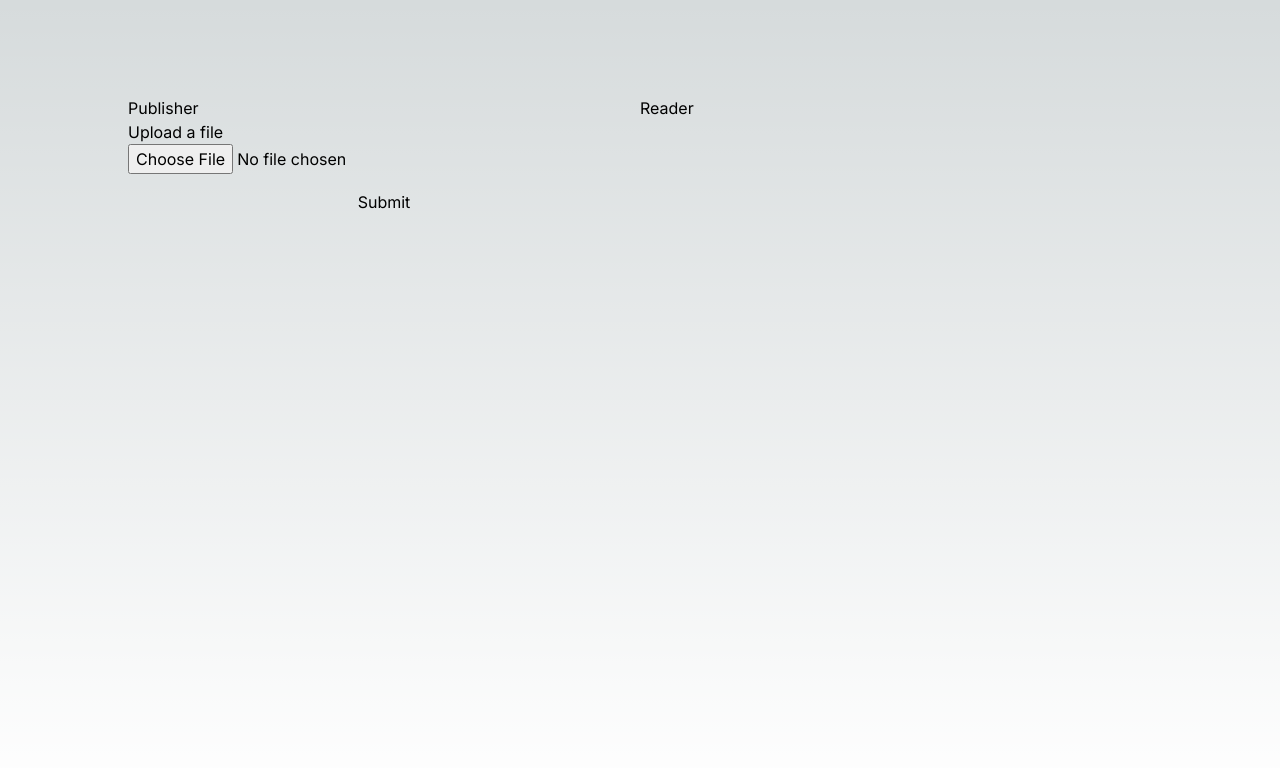
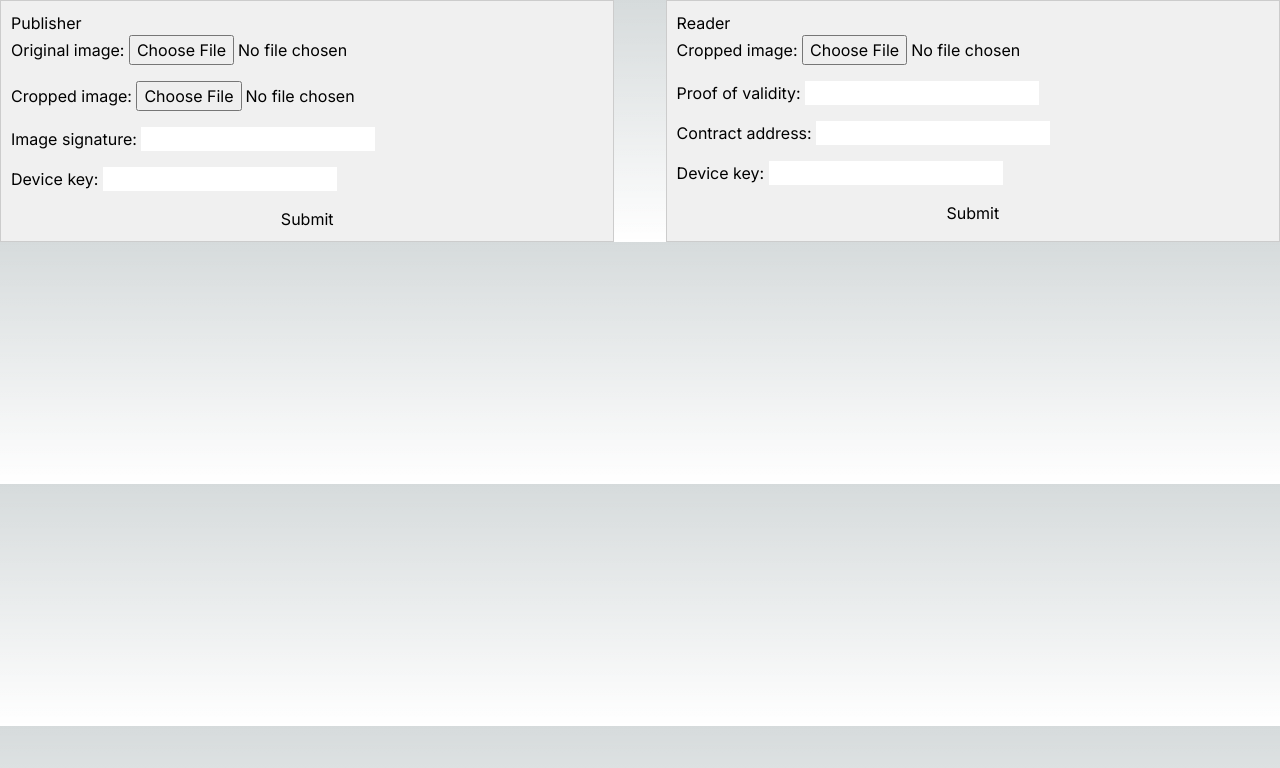
Before and after one commit to brweisz/verify-trimmed-image, a Next.js app in the folder trimmed-image-ui/: page / in a window 1280 px wide. Shown: the top 768 px of the page. Built offline with nearby package versions, Linux system fonts and the light colour scheme.

Commit message:
emprolije las columnas y arme formularios

```diff
--- a/trimmed-image-ui/src/app/page.tsx
+++ b/trimmed-image-ui/src/app/page.tsx
@@ -1,13 +1,49 @@
 import Image from "next/image";
+import styles from '../styles/Home.module.css'
+import {handlePublisherForm, handleReaderForm} from "./server"
 
-import {uploadFile} from "./server"
+export function PublisherForm() {
+  return (
+    <form action={handlePublisherForm} className="flex flex-col gap-4">
+      <label>
+        <span>Original image: </span>
+        <input type="file" name="original" />
+      </label>
+      <label>
+        <span>Cropped image: </span>
+        <input type="file" name="cropped" />
+      </label>
+      <label>
+        <span>Image signature: </span>
+        <input type="text" name="signature" />
+      </label>
+      <label>
+        <span>Device key: </span>
+        <input type="text" name="key" />
+      </label>
+      <button type="submit">Submit</button>
+    </form>
+  );
+}
 
-export function UploadForm() {
+export function ReaderForm() {
   return (
-    <form action={uploadFile} className="flex flex-col gap-4">
+    <form action={handleReaderForm} className="flex flex-col gap-4">
       <label>
-        <span>Upload a file</span><br/>
-        <input type="file" name="file" />
+        <span>Cropped image: </span>
+        <input type="file" name="cropped" />
+      </label>
+      <label>
+        <span>Proof of validity: </span>
+        <input type="text" name="proof" />
+      </label>
+      <label>
+        <span>Contract address: </span>
+        <input type="text" name="address" />
+      </label>
+      <label>
+        <span>Device key: </span>
+        <input type="text" name="key" />
       </label>
       <button type="submit">Submit</button>
     </form>
@@ -16,48 +52,14 @@ export function UploadForm() {
 
 export default function Home() {
   return (
-    <main className="flex min-h-screen flex-col items-center justify-between p-24">
-      <div className="mb-32 grid text-center lg:mb-0 lg:w-full lg:max-w-5xl lg:grid-cols-2 lg:text-left">
-        <div className="Columna1">
-          <h1>Publisher</h1>
-          {UploadForm()}
-        </div>
-        <div className="Columna2">
-          <h1>Reader</h1>
-        </div>
-        {/* <a
-          href="https://nextjs.org/docs?utm_source=create-next-app&utm_medium=appdir-template&utm_campaign=create-next-app"
-          className="group rounded-lg border border-transparent px-5 py-4 transition-colors hover:border-gray-300 hover:bg-gray-100 hover:dark:border-neutral-700 hover:dark:bg-neutral-800/30"
-          target="_blank"
-          rel="noopener noreferrer"
-        >
-          <h2 className="mb-3 text-2xl font-semibold">
-            Docs{" "}
-            <span className="inline-block transition-transform group-hover:translate-x-1 motion-reduce:transform-none">
-              -&gt;
-            </span>
-          </h2>
-          <p className="m-0 max-w-[30ch] text-sm opacity-50">
-            Find in-depth information about Next.js features and API.
-          </p>
-        </a>
-
-        <a
-          href="https://nextjs.org/learn?utm_source=create-next-app&utm_medium=appdir-template-tw&utm_campaign=create-next-app"
-          className="group rounded-lg border border-transparent px-5 py-4 transition-colors hover:border-gray-300 hover:bg-gray-100 hover:dark:border-neutral-700 hover:dark:bg-neutral-800/30"
-          target="_blank"
-          rel="noopener noreferrer"
-        >
-          <h2 className="mb-3 text-2xl font-semibold">
-            Learn{" "}
-            <span className="inline-block transition-transform group-hover:translate-x-1 motion-reduce:transform-none">
-              -&gt;
-            </span>
-          </h2>
-          <p className="m-0 max-w-[30ch] text-sm opacity-50">
-            Learn about Next.js in an interactive course with&nbsp;quizzes!
-          </p>
-        </a> */}
+    <main className={styles.container}>
+      <div className={styles.column}>
+        <h1>Publisher</h1>
+        {PublisherForm()}
+      </div>
+      <div className={styles.column}>
+        <h1>Reader</h1>
+        {ReaderForm()}
       </div>
     </main>
   );
--- a/trimmed-image-ui/src/app/server.tsx
+++ b/trimmed-image-ui/src/app/server.tsx
@@ -3,8 +3,11 @@ import fs from "node:fs/promises";
 import { revalidatePath } from "next/cache";
 import Jimp from "jimp";
 
-export async function uploadFile(formData: FormData) {
-    const file = formData.get("file") as File;
+export async function handlePublisherForm(formData: FormData) {
+    const key = formData.get("key");
+    console.log("key: " + key);
+
+    const file = formData.get("original") as File;
     const arrayBuffer = await file.arrayBuffer();
     const buffer = new Uint8Array(arrayBuffer);
 
@@ -15,7 +18,7 @@ export async function uploadFile(formData: FormData) {
         .then((image) => {
             console.log("imagen:");
             console.log(image.bitmap.data.buffer.byteLength);
-            console.log(image.bitmap.data[200]);
+            // console.log(image.bitmap.data[200]);
         })
         .catch((err) => {
             console.log("error");
@@ -24,3 +27,7 @@ export async function uploadFile(formData: FormData) {
 
     revalidatePath("/");
 }
+
+export async function handleReaderForm(formData: FormData) {
+
+}
--- /dev/null
+++ b/trimmed-image-ui/src/styles/Home.module.css
@@ -0,0 +1,12 @@
+/* styles/Home.module.css */
+.container {
+  display: flex;
+  justify-content: space-between;
+}
+
+.column {
+  width: 48%;
+  padding: 10px;
+  background-color: #f0f0f0;
+  border: 1px solid #ccc;
+}
```
